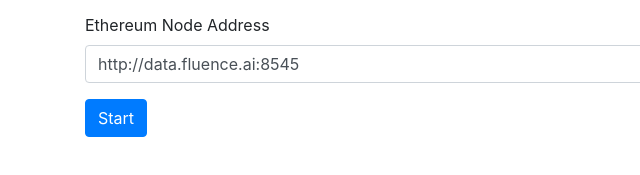
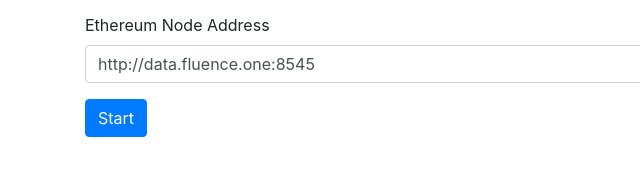
Before and after one commit to fluencelabs/example-sqldb, a website built with webpack: page index.html in a window 1280 px wide. Shown: the part 213-388 px from the top of the page, 0-640 px from the left. Built offline with nearby package versions, Linux system fonts and the light colour scheme.

Commit message:
fix link

```diff
--- a/index.html
+++ b/index.html
@@ -19,7 +19,7 @@
     </div>
     <div class="form-group">
         <label for="ethereum-address">Ethereum Node Address</label>
-        <input type="text" class="form-control" id="ethereum-address" aria-label="Ethereum Address" aria-describedby="basic-addon1" value="http://data.fluence.ai:8545" required>
+        <input type="text" class="form-control" id="ethereum-address" aria-label="Ethereum Address" aria-describedby="basic-addon1" value="http://data.fluence.one:8545" required>
     </div>
     <div class="form-check" id="use-metamask-div">
         <input class="form-check-input" type="checkbox" value="" id="use-metamask">
```
